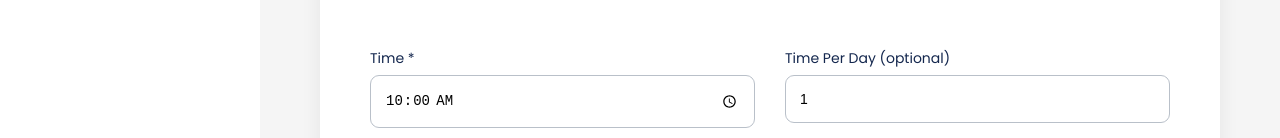
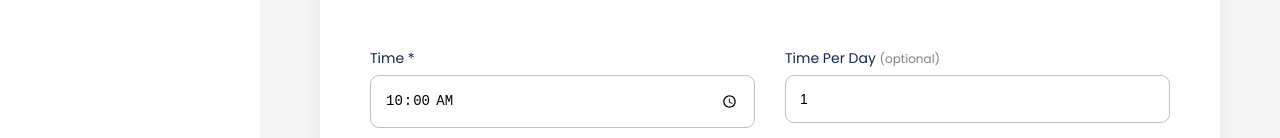
Before and after one commit to MindMate-Project/Web, a React (Create React App) app: page /api/dashboard/reminders/add-medicine in a window 1280 px wide. Shown: the part 408-546 px from the top of the page. Built offline with nearby package versions, Linux system fonts and the light colour scheme; sample sign-in values are in the browser's storage.

Commit message:
feat: update AddMedicine component logic

```diff
--- a/src/components/Dashboard/Reminders/AddMedicine.jsx
+++ b/src/components/Dashboard/Reminders/AddMedicine.jsx
@@ -43,7 +43,7 @@ const AddMedicine = () => {
             <input type="time" defaultValue="10:00" />
           </div>
           <div className="form-group">
-            <label>Time Per Day (optional)</label>
+            <label>Time Per Day <span className="time-optional">(optional)</span></label>
             <input type="number" min="1" defaultValue="1" />
           </div>
 
```
